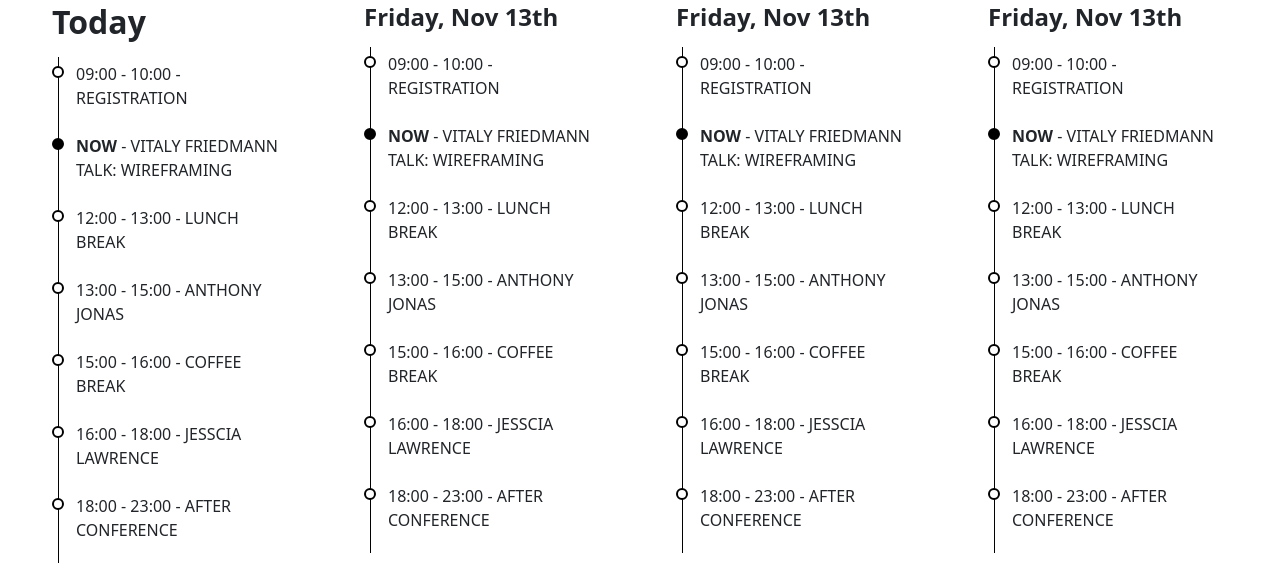
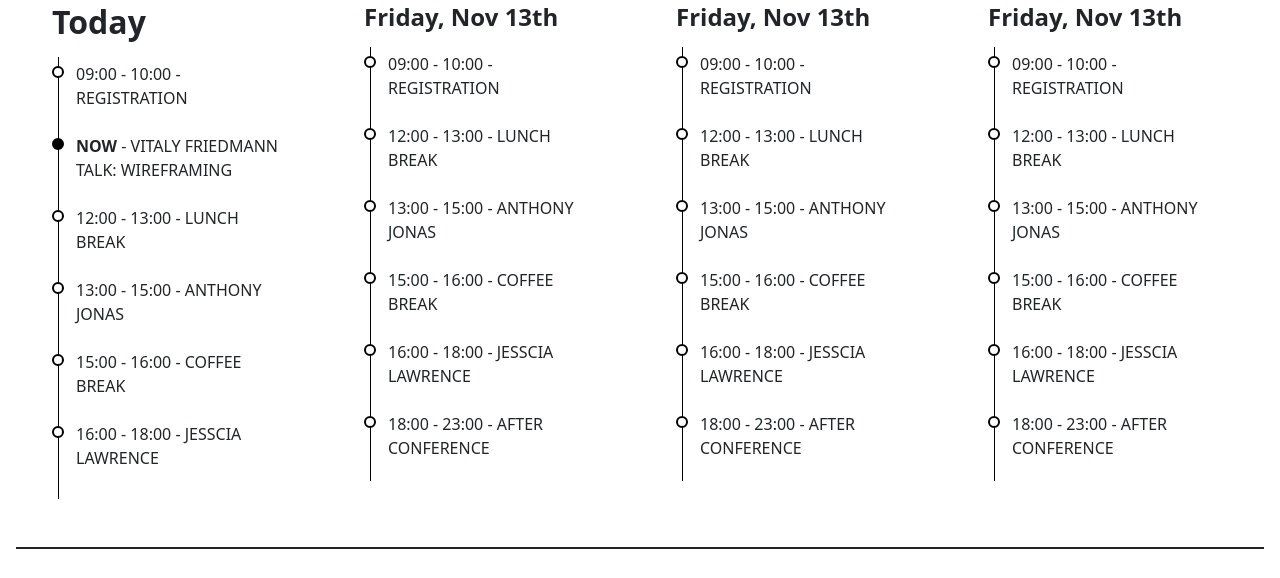
Before and after one commit to bintangmesir/retro_nebula, a plain HTML site: page index.html in a window 1280 px wide. Shown: the part 960-1538 px from the top of the page. Drawn offline with Linux system fonts and the light colour scheme; grey boxes are pictures that could not be loaded.

Commit message:
project 3

```diff
--- a/index.html
+++ b/index.html
@@ -190,14 +190,6 @@
                         <span class="text-primary">Room 31</span>
                       </p>
                     </li>
-                    <li
-                      class="list-timeline-item p-0 pb-3 d-flex flex-wrap flex-column"
-                    >
-                      <p class="my-0 text-dark flex-fw text-sm text-uppercase">
-                        <span class="text-inverse op-8">18:00 - 23:00</span> -
-                        After conference
-                      </p>
-                    </li>
                   </ul>
                 </div>
               </div>
@@ -215,29 +207,7 @@
                         Registration
                       </p>
                     </li>
-                    <li
-                      class="list-timeline-item show p-0 pb-3 pb-lg-4 d-flex flex-wrap flex-column"
-                      data-toggle="collapse"
-                      data-target="#day-1-item-2"
-                    >
-                      <p class="my-0 text-dark flex-fw text-sm text-uppercase">
-                        <span
-                          class="fw-bold op-8 infinite animated flash"
-                          data-animate="flash"
-                          data-animate-infinite="1"
-                          data-animate-duration="3.5"
-                          style="animation-duration: 3.5s"
-                          >Now</span
-                        >
-                        - Vitaly Friedmann
-                      </p>
-                      <p
-                        class="my-0 collapse flex-fw text-uppercase text-xs text-dark op-8 show"
-                        id="day-1-item-2"
-                      >
-                        Talk: Wireframing
-                      </p>
-                    </li>
+
                     <li
                       class="list-timeline-item p-0 pb-3 pb-lg-4 d-flex flex-wrap flex-column"
                     >
@@ -313,29 +283,7 @@
                         Registration
                       </p>
                     </li>
-                    <li
-                      class="list-timeline-item show p-0 pb-3 pb-lg-4 d-flex flex-wrap flex-column"
-                      data-toggle="collapse"
-                      data-target="#day-1-item-2"
-                    >
-                      <p class="my-0 text-dark flex-fw text-sm text-uppercase">
-                        <span
-                          class="fw-bold op-8 infinite animated flash"
-                          data-animate="flash"
-                          data-animate-infinite="1"
-                          data-animate-duration="3.5"
-                          style="animation-duration: 3.5s"
-                          >Now</span
-                        >
-                        - Vitaly Friedmann
-                      </p>
-                      <p
-                        class="my-0 collapse flex-fw text-uppercase text-xs text-dark op-8 show"
-                        id="day-1-item-2"
-                      >
-                        Talk: Wireframing
-                      </p>
-                    </li>
+
                     <li
                       class="list-timeline-item p-0 pb-3 pb-lg-4 d-flex flex-wrap flex-column"
                     >
@@ -411,29 +359,7 @@
                         Registration
                       </p>
                     </li>
-                    <li
-                      class="list-timeline-item show p-0 pb-3 pb-lg-4 d-flex flex-wrap flex-column"
-                      data-toggle="collapse"
-                      data-target="#day-1-item-2"
-                    >
-                      <p class="my-0 text-dark flex-fw text-sm text-uppercase">
-                        <span
-                          class="fw-bold op-8 infinite animated flash"
-                          data-animate="flash"
-                          data-animate-infinite="1"
-                          data-animate-duration="3.5"
-                          style="animation-duration: 3.5s"
-                          >Now</span
-                        >
-                        - Vitaly Friedmann
-                      </p>
-                      <p
-                        class="my-0 collapse flex-fw text-uppercase text-xs text-dark op-8 show"
-                        id="day-1-item-2"
-                      >
-                        Talk: Wireframing
-                      </p>
-                    </li>
+
                     <li
                       class="list-timeline-item p-0 pb-3 pb-lg-4 d-flex flex-wrap flex-column"
                     >
```
